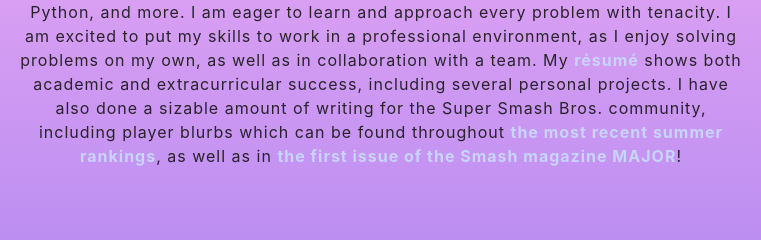
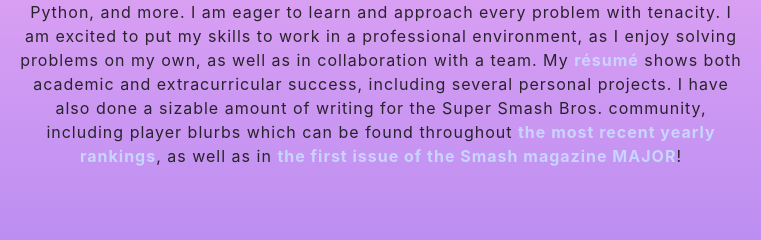
Before and after one commit to fickleEfrit/portfolio, a website with bundled scripts: page index.html in a window 1280 px wide. Shown: the part 1046-1286 px from the top of the page, 259-1020 px from the left. Built offline with nearby package versions, Linux system fonts and the light colour scheme.

Commit message:
Changed wording.

```diff
--- a/index.html
+++ b/index.html
@@ -76,7 +76,7 @@
         <div class="row">
           <div class="col-lg-8 mx-auto">
             <h2 class="mb-4 font-weight-bold">About me.</h2>
-            <p class="text-50">I have been an avid programmer since middle school, with experience using Java, Python, and more. I am eager to learn and approach every problem with tenacity. I am excited to put my skills to work in a professional environment, as I enjoy solving problems on my own, as well as in collaboration with a team. My <a href="doc/Jonah Fritz Résumé.pdf" target="_blank">r&#233sum&#233</a> shows both academic and extracurricular success, including several personal projects. I have also done a sizable amount of writing for the Super Smash Bros. community, including player blurbs which can be found throughout <a href="https://www.redbull.com/us-en/mpgr-2018" target="_blank">the most recent summer rankings</a>, as well as in <a href="https://issuu.com/majorzine/docs/major__final_" target="_blank">the first issue of the Smash magazine MAJOR</a>!</p>
+            <p class="text-50">I have been an avid programmer since middle school, with experience using Java, Python, and more. I am eager to learn and approach every problem with tenacity. I am excited to put my skills to work in a professional environment, as I enjoy solving problems on my own, as well as in collaboration with a team. My <a href="doc/Jonah Fritz Résumé.pdf" target="_blank">r&#233sum&#233</a> shows both academic and extracurricular success, including several personal projects. I have also done a sizable amount of writing for the Super Smash Bros. community, including player blurbs which can be found throughout <a href="https://www.redbull.com/us-en/mpgr-2018" target="_blank">the most recent yearly rankings</a>, as well as in <a href="https://issuu.com/majorzine/docs/major__final_" target="_blank">the first issue of the Smash magazine MAJOR</a>!</p>
 
 			<div class="col-lg-6 mx-auto">
 			<img class="img-fluid mb-0 rounded" src="img/lookdown.JPG" alt="">
```
